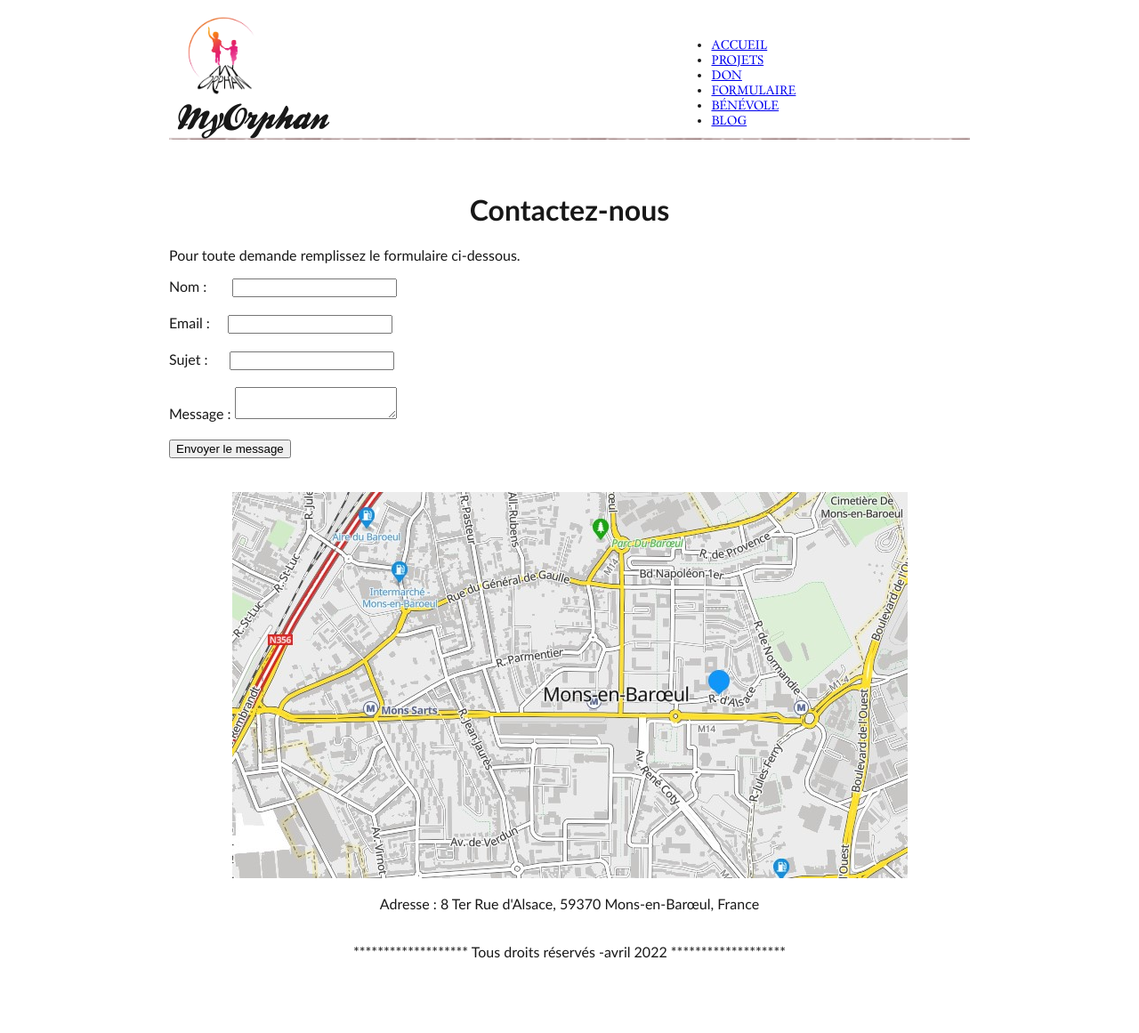
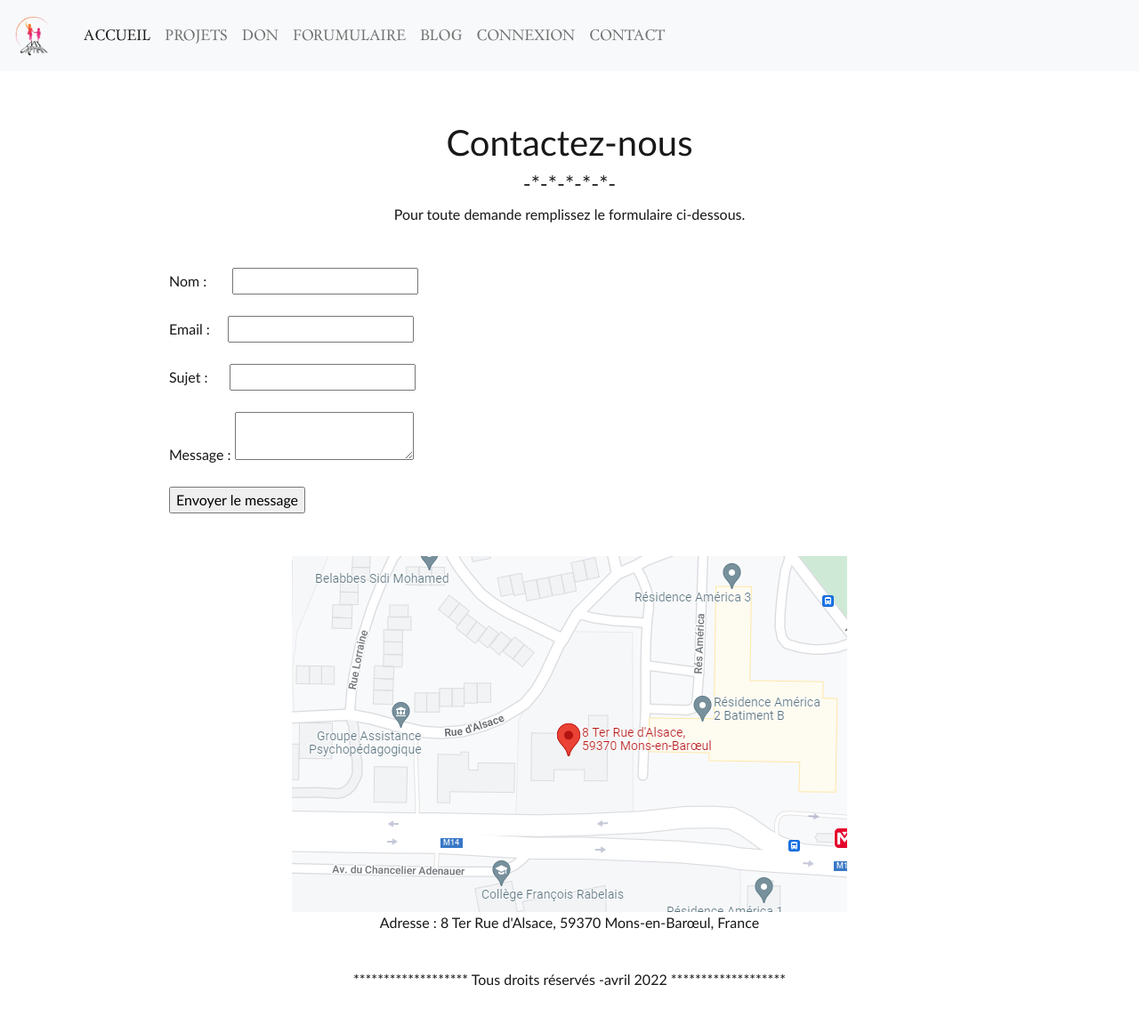
Before and after one commit to Az-rou/MyOrphan, a PHP site: page /mocontact.php in a window 1280 px wide. Shown: the whole page at 89% size. Before the commit the page ends 1077 px from the top, so only its background shows below. Run offline with PHP 8.4, Linux system fonts and the light colour scheme.

Commit message:
Page contact

```diff
--- a/mocontact.php
+++ b/mocontact.php
@@ -1,46 +1,22 @@
 <!DOCTYPE html>
 <html lang="fr">
     <head>
-        <meta charset="UTF-8">
-
-        <link rel="stylesheet" href="MyOrphan.css" />
-        <link rel="stylesheet" media="screen and (max-width: 1280px)" href="petite_resolution.css" />
-
-
-        <meta name="viewport" content="width=device-width, initial-scale=1">
-
         <title> Contact </title>
-       <!-- <link rel="stylesheet" href="contact2.css"> -->
+        <?php include('composant/header.html');?>
     </head>
     <body>
 
+    <div class="menus">
+        <?php include('composant/menu.html');?>
+    <div>
+
     <div id="bloc_page">
-            <header>
-                <div id="titre_principal">
-                    <h1><img src="\MyOrphan\images\logomyorphan.png" alt="Logo de myorphan" width="100" height="107,67" class="ico_categorie" /></h1>
-                    <div id="logo">
-                        <h1>MyOrphan</h1>
-                    </div>
-                </div>
-                <br>
-                <small>
-                    <nav>
-                        <ul>
-                            <li><a href="MyOrphan.php">Accueil</a></li>
-                            <li><a href="moprojets.php">Projets</a></li>
-                            <li><a href="modon.php">Don</a></li>
-                            <li><a href="moadherent.php">Formulaire</a></li>
-                            <li><a href="mobenevole.php">Bénévole</a></li>
-                            <li><a href="moblog.php">Blog</a></li>
-
-                        </ul>
-                    </nav>
-                </small>
-              <br>
-            </header>
-        <br><br>
-        <center> <h1>Contactez-nous </h1></center>
-        <p>Pour toute demande remplissez le formulaire ci-dessous.</p>
+        <div class="nos-valeurs text-center mt-2 mb-5">
+            <br><br>
+            <h1>Contactez-nous</h1>
+            <h4>-*-*-*-*-*-</h4>
+            <p>Pour toute demande remplissez le formulaire ci-dessous.</p>
+        </div>
         <form method="post">
             <label>Nom :&nbsp;&nbsp;&nbsp;&nbsp;&nbsp;&nbsp;</label>
             <input type="text" name="nom" required><br><br>
@@ -53,8 +29,9 @@
             <input type="submit" value="Envoyer le message">
         </form>
 
+
         <br><br>
-        <center><img src="\MyOrphan\images\moplan.jpg" alt="plan de myorphan" /></center>
+        <center><img src="images/map.png" alt="plan de myorphan" /></center>
         <center><p>Adresse : 8 Ter Rue d'Alsace, 59370 Mons-en-Barœul, France</p></center><br>
         <center>******************* Tous droits réservés -avril 2022 *******************</center>
         <br><br>
@@ -75,5 +52,7 @@
         }
 
         ?>
+
+
     </body>
 </html>
```
Also changed, not shown: moadherent.php (+11 -31 lines), images/map.png (added).
